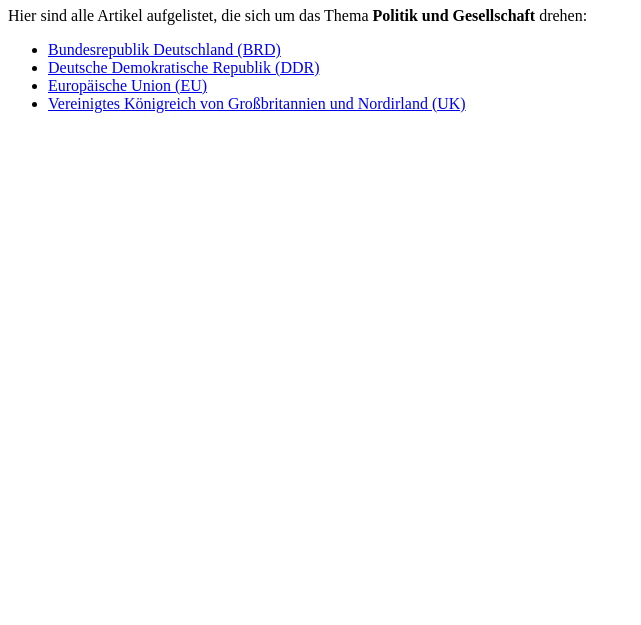
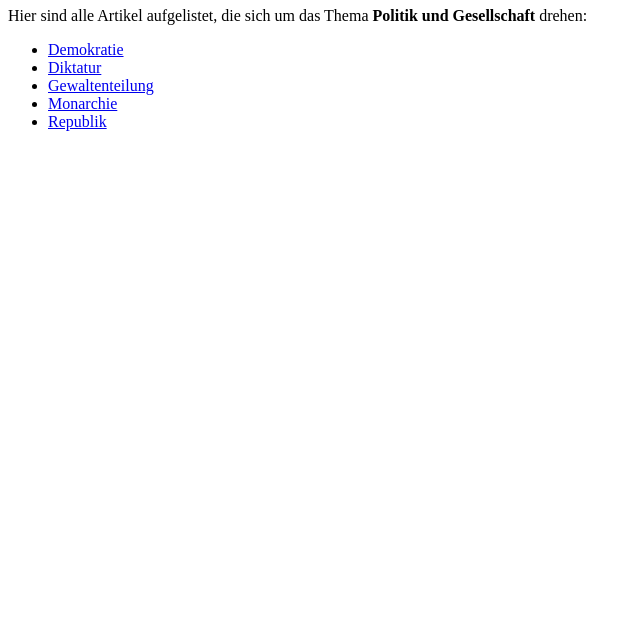
Before and after one commit to Ixxixx1/Wiki, a plain HTML site: page de/Artikel/Politik_und_Gesellschaft/Politik_und_Gesellschaft.html in a window 1280 px wide. Shown: the part 175-800 px from the top of the page, without its empty margins (0-641 px from the left). Drawn offline with Linux system fonts and the light colour scheme.

Commit message:
Add new topics to Politik und Gesellschaft section
Added new articles related to democracy, dictatorship, separation of powers, monarchy, and republic.

```diff
--- a/de/Artikel/Politik_und_Gesellschaft/Politik_und_Gesellschaft.html
+++ b/de/Artikel/Politik_und_Gesellschaft/Politik_und_Gesellschaft.html
@@ -5,8 +5,9 @@
 <h1>Politik und Gesellschaft</h1>
 <p>Hier sind alle Artikel aufgelistet, die sich um das Thema <strong>Politik und Gesellschaft</strong> drehen:</p>
 <ul>
-  <li><a href="BRD.html">Bundesrepublik Deutschland (BRD)</a></li>
-  <li><a href="DDR.html">Deutsche Demokratische Republik (DDR)</a></li>
-  <li><a href="EU.html">Europäische Union (EU)</a></li>
-  <li><a href="UK.html">Vereinigtes Königreich von Großbritannien und Nordirland (UK)</a></li>
+  <li><a href="Demokratie.html">Demokratie</a></li>
+  <li><a href="Diktatur.html">Diktatur</a></li>
+  <li><a href="Gewaltenteilung.html">Gewaltenteilung</a></li>
+  <li><a href="Monarchie.html">Monarchie</a></li>
+  <li><a href="Republik.html">Republik</a></li>
 </ul>
```
